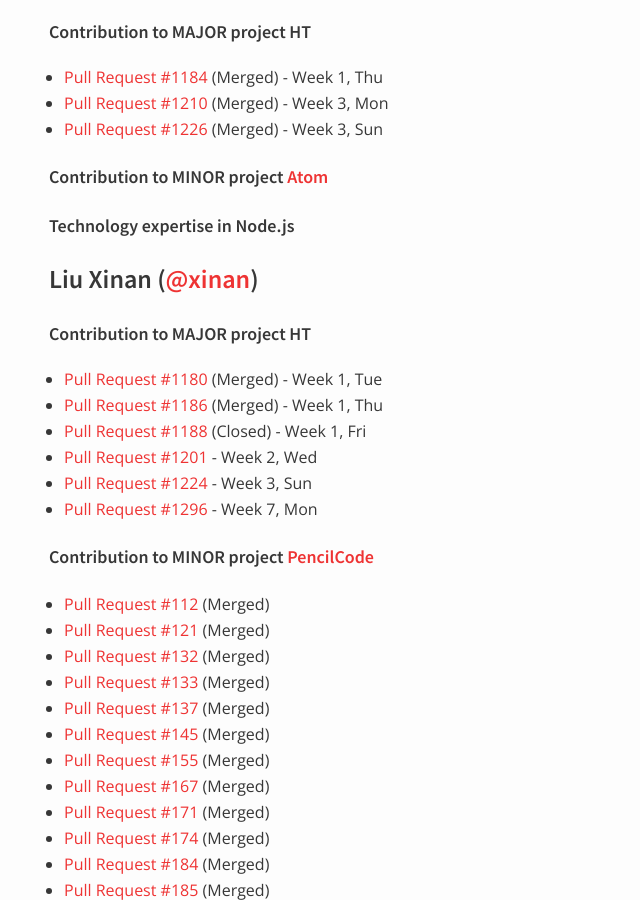
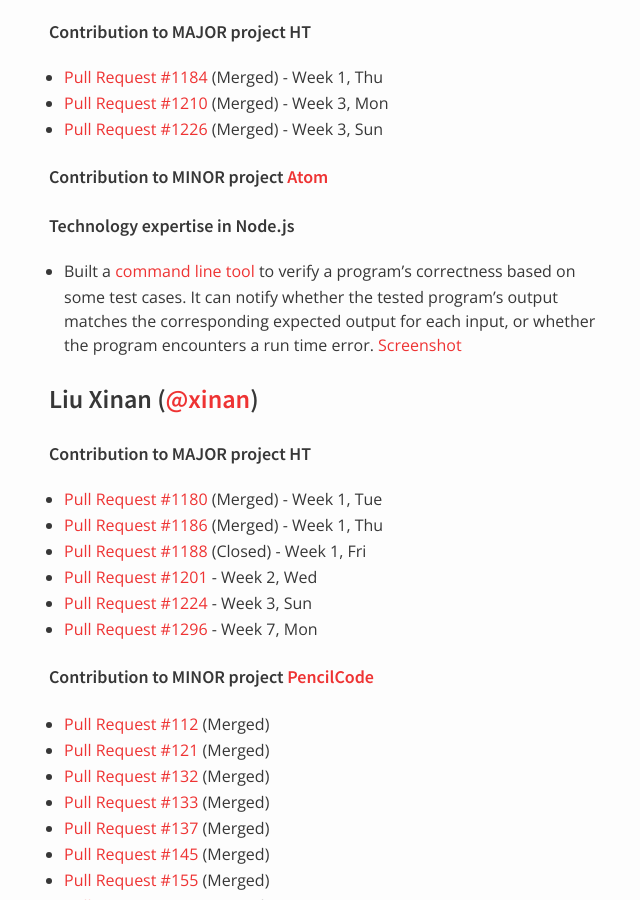
Before and after one commit to nus-oss/cs3281-AY1516S2-website, a Jekyll site: the page built from teams/hubturbo.md, in a window 1280 px wide and 900 px high, scrolled down 2302 px. Shown: the whole window, without its empty margins (321-961 px from the left). Built offline with Jekyll 4.4.1, drawn with Linux system fonts in a browser that asks for light colours.

Commit message:
Add raisfathin's progress on expertise

```diff
--- a/teams/hubturbo.md
+++ b/teams/hubturbo.md
@@ -107,6 +107,7 @@ permalink: /teams/hubturbo/
 ##### Contribution to MINOR project [Atom](https://github.com/atom/atom)
 
 ##### Technology expertise in Node.js
+- Built a [command line tool](https://gist.github.com/raisfathin/8f1a7e8d322a53e4ba29) to verify a program's correctness based on some test cases. It can notify whether the tested program's output matches the corresponding expected output for each input, or whether the program encounters a run time error. [Screenshot](http://imgur.com/ZPJtUNX)
 
 ### Liu Xinan ([@xinan](https://github.com/xinan))
 
```
